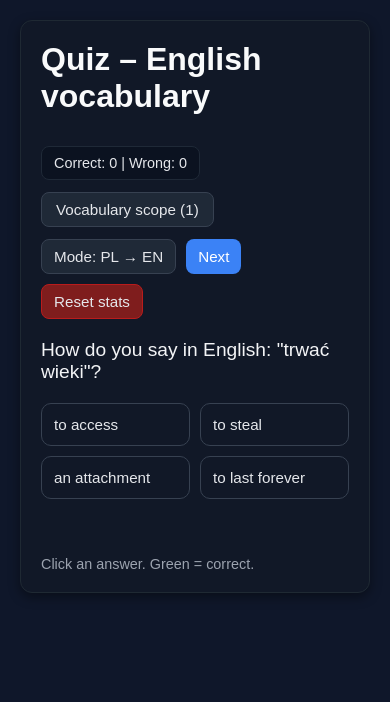
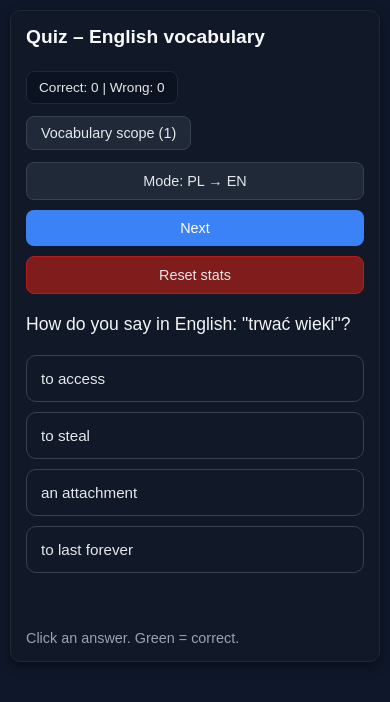
Before and after one commit to Fedir27/en, a plain HTML site: page index.html in a window 390 px wide. Drawn offline with Linux system fonts and the light colour scheme.

Commit message:
Update index.html

```diff
--- a/index.html
+++ b/index.html
@@ -2,6 +2,7 @@
 <html lang="en">
 <head>
 <meta charset="UTF-8" />
+<meta name="viewport" content="width=device-width, initial-scale=1.0">
 <title>Quiz – English vocabulary</title>
 <style>
   body { font-family: Arial, sans-serif; background:#0f172a; margin:0; padding:20px; color:#e5e7eb; }
@@ -80,6 +81,74 @@
   accent-color:#3b82f6;
 }
 
+/* ===== Mobile ===== */
+
+@media (max-width: 768px) {
+
+  body {
+    padding: 10px;
+  }
+
+  .app {
+    padding: 15px;
+    border-radius: 10px;
+  }
+
+  h1 {
+    font-size: 1.4rem;
+  }
+
+  .question {
+    font-size: 1.1rem;
+  }
+
+  .stats {
+    font-size: 0.85rem;
+  }
+
+  button {
+    font-size: 0.9rem;
+    padding: 10px;
+  }
+
+  .dropdown-menu {
+    min-width: 200px;
+    max-width: 90vw;
+  }
+}
+@media (max-width: 480px) {
+
+  h1 {
+    font-size: 1.2rem;
+  }
+
+  .top {
+    flex-direction: column;
+    align-items: flex-start;
+  }
+
+  .options {
+    grid-template-columns: 1fr;
+  }
+
+  .option {
+    padding: 14px;
+    font-size: 0.95rem;
+  }
+
+  button {
+    width: 100%;
+  }
+
+  .dropdown-btn {
+    width: 100%;
+  }
+
+  .dropdown-menu {
+    width: 100%;
+  }
+}
+
 
 </style>
 </head>
```
